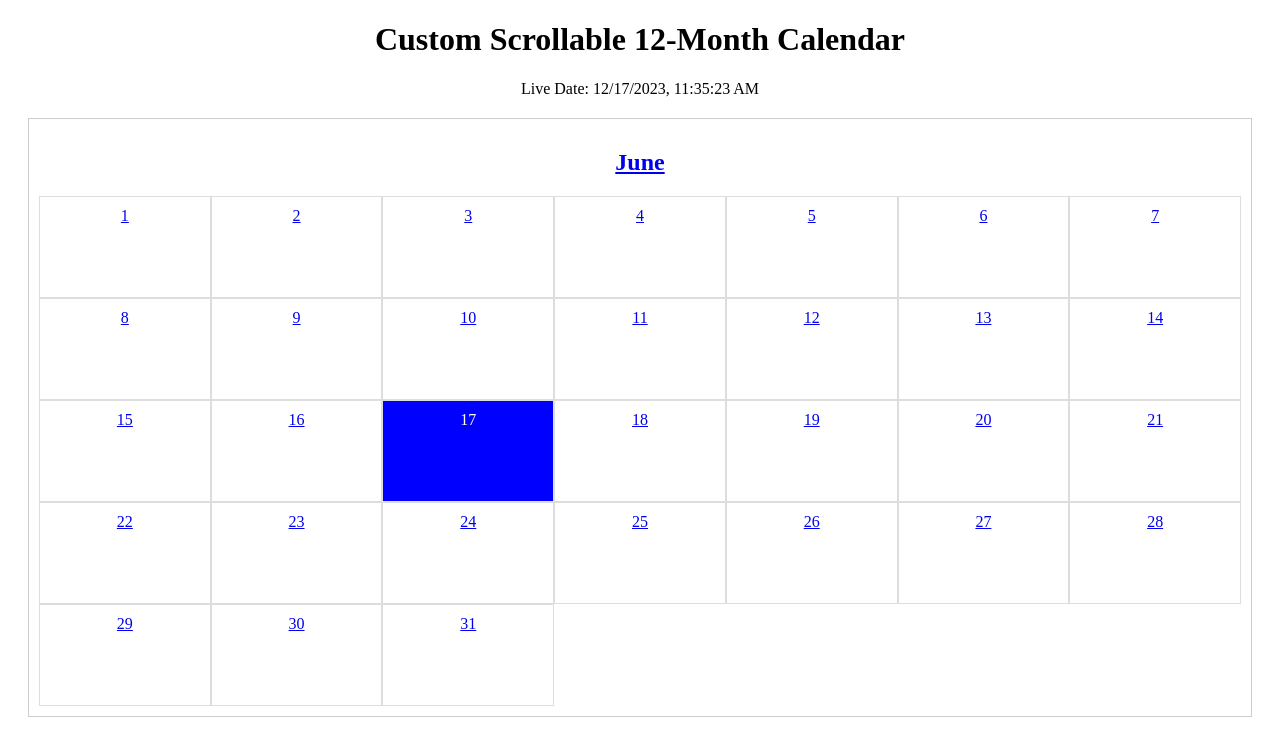
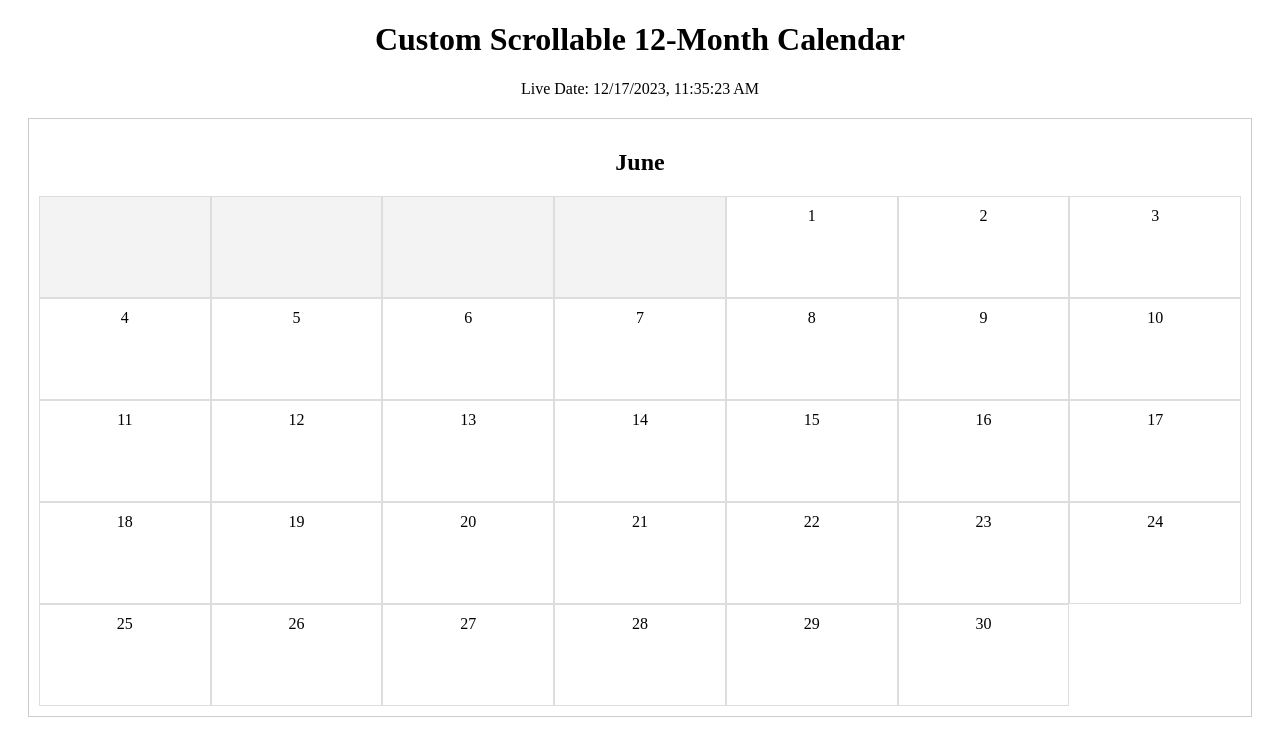
Before and after one commit to gfaizank/calendar-react, a React (Create React App) app: page / in a window 1280 px wide. Shown: the top 736 px of the page. Built offline with nearby package versions, Linux system fonts and the light colour scheme.

Commit message:
fixed current date issue

```diff
--- a/src/components/Calendar.jsx
+++ b/src/components/Calendar.jsx
@@ -1,5 +1,4 @@
 import React, { useState, useEffect } from 'react';
-import { BrowserRouter as Router, Routes, Route, Link, useParams } from 'react-router-dom';
 import Month from './Month';
 
 const LiveDateDisplay = () => {
@@ -44,35 +43,26 @@
     setCenterMonthIndex(centeredMonthIndex);
   };
 
+  const handleMonthClick = (index) => {
+    setSelectedDate(`${new Date().getFullYear()}-${index + 1}-${new Date().getDate()}`);
+  };
+
   return (
-    <Router>
     <div className="calendar" onScroll={handleScroll}>
       <LiveDateDisplay />
       <div className="scroll-container">
         {[...Array(totalMonths)].map((_, index) => (
-            <Link key={index} to={`/month/${(centerMonthIndex + index - monthsToShow) % totalMonths}`}>
+          <div key={index} onClick={() => handleMonthClick((centerMonthIndex + index - monthsToShow) % totalMonths)}>
             <Month
               monthIndex={(centerMonthIndex + index - monthsToShow) % totalMonths}
               setSelectedDate={setSelectedDate}
             />
-            </Link>
+          </div>
         ))}
       </div>
       {selectedDate && <div>Selected Date: {selectedDate}</div>}
-        <Routes>
-          <Route
-            path="/month/:monthIndex"
-            element={<MonthView setSelectedDate={setSelectedDate} />}
-          />
-        </Routes>
     </div>
-    </Router>
   );
 };
 
-const MonthView = ({ setSelectedDate }) => {
-  const { monthIndex } = useParams();
-  return <Month monthIndex={parseInt(monthIndex, 10)} setSelectedDate={setSelectedDate} />;
-};
-
 export default Calendar;
--- a/src/components/DaysInMonths.jsx
+++ b/src/components/DaysInMonths.jsx
@@ -1,25 +1,23 @@
 import React, { useState, useEffect } from 'react';
 import { format, getDaysInMonth, getDay } from 'date-fns';
 
-// ... (other imports and code)
-
-const DaysInMonths = ({ monthIndex, setSelectedDate }) => {
-    const [month, setMonth] = useState(new Date());
-    const [currentDate, setCurrentDate] = useState(new Date());
+const DaysInMonths = ({ month: propMonth, setSelectedDate, currentDate }) => {
+  const [displayMonth, setDisplayMonth] = useState(new Date());
+  const [displayCurrentDate, setDisplayCurrentDate] = useState(new Date());
 
   useEffect(() => {
     const liveDate = new Date();
-      const newMonth = new Date(liveDate.getFullYear(), monthIndex, 1);
+    const newMonth = new Date(liveDate.getFullYear(), propMonth.getMonth(), 1);
 
     // Check if the new month is a valid date
     if (!isNaN(newMonth.getTime())) {
-        setMonth(newMonth);
-        setCurrentDate(liveDate);
+      setDisplayMonth(newMonth);
+      setDisplayCurrentDate(liveDate);
     }
-    }, [monthIndex]);
+  }, [propMonth]);
 
-    const firstDayOfMonth = getDay(month);
-    const daysInMonth = getDaysInMonth(month);
+  const firstDayOfMonth = getDay(displayMonth);
+  const daysInMonth = getDaysInMonth(displayMonth);
 
   const blanks = Array(firstDayOfMonth).fill(null);
   const days = Array.from({ length: daysInMonth }, (_, i) => i + 1);
@@ -29,9 +27,9 @@
       {[...blanks, ...days].map((day, index) => {
         // Compare year, month, and day to check if it's the current date
         const isCurrentDate =
-            day === currentDate.getDate() &&
-            month.getMonth() === currentDate.getMonth() &&
-            month.getFullYear() === currentDate.getFullYear();
+          day === displayCurrentDate.getDate() &&
+          displayMonth.getMonth() === displayCurrentDate.getMonth() &&
+          displayMonth.getFullYear() === displayCurrentDate.getFullYear();
 
         const currentDateClass = isCurrentDate ? 'current-date' : '';
 
@@ -39,7 +37,7 @@
           <div
             key={index}
             className={day ? `day ${currentDateClass}` : 'blank'}
-              onClick={() => setSelectedDate(`${format(month, 'yyyy-MM')}-${day}`)}
+            onClick={() => setSelectedDate(`${format(displayMonth, 'yyyy-MM')}-${day}`)}
           >
             {day}
           </div>
--- a/src/components/Month.jsx
+++ b/src/components/Month.jsx
@@ -1,5 +1,3 @@
-// Month.js
-
 import React from 'react';
 import { format } from 'date-fns';
 import DaysInMonths from './DaysInMonths';
```
Lines whose indentation alone changed are shown as unchanged.
